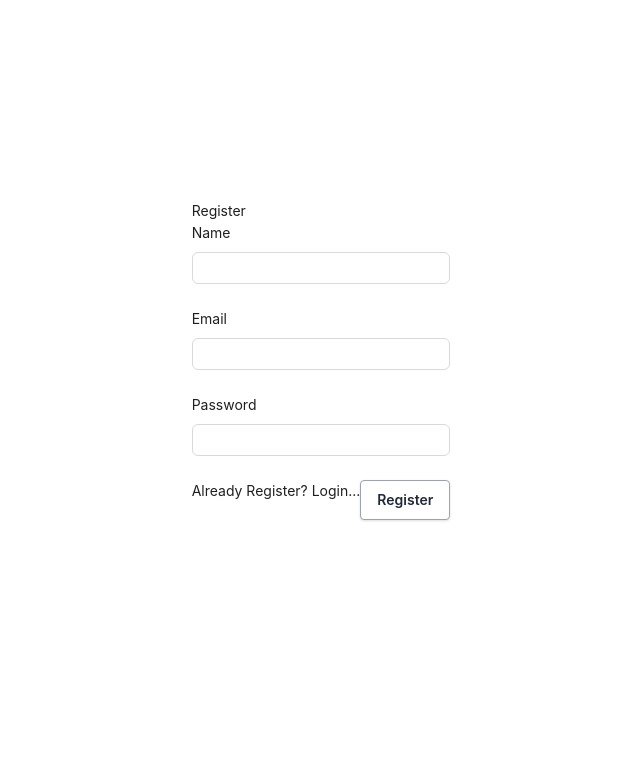
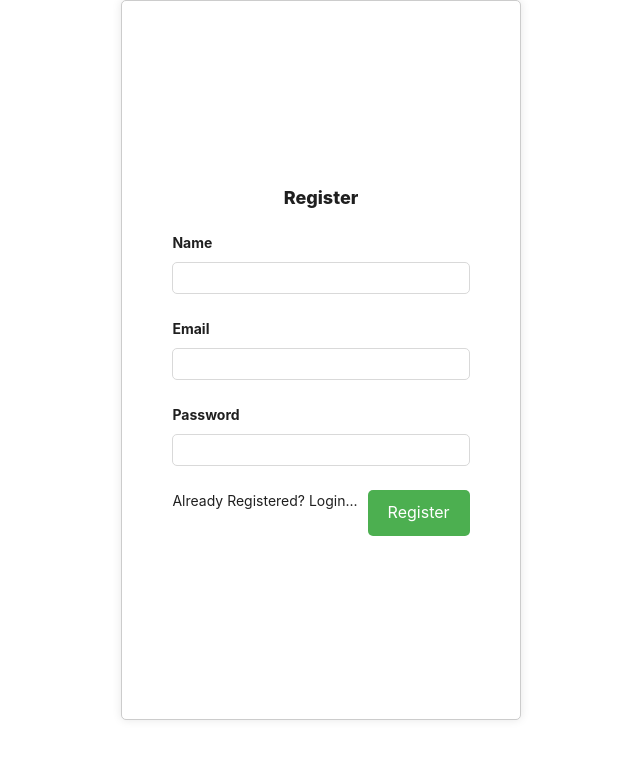
Before and after one commit to OjasTulswani/Money-Tracker-MERN-, a React (Create React App) app in the folder client/: page /register in a window 1280 px wide. Shown: the top 758 px of the page, without its empty margins (319-959 px from the left). Built offline with nearby package versions, Linux system fonts and the light colour scheme.

Commit message:
css and hosting config

```diff
--- a/client/src/components/Layouts/Header.js
+++ b/client/src/components/Layouts/Header.js
@@ -2,6 +2,7 @@ import React, {useState, useEffect} from "react";
 import { Link, useNavigate } from "react-router-dom";
 import { BsPersonFill } from 'react-icons/bs';
 import { message } from "antd";
+import "../../styles/HeaderStyles.css"
 
 const Header = () => {
 
@@ -33,20 +34,20 @@ const Header = () => {
     <>
 
 
-      <nav className="bg-white border-gray-200 ">
+      <nav className="bg-white border-gray-200 navbar ">
       <div className="max-w-screen-xl flex flex-wrap items-center justify-between mx-auto p-4">
-        <Link to="/" className="flex items-center space-x-3 rtl:space-x-reverse">
+        <Link to="/" className="flex items-center space-x-3 rtl:space-x-reverse navbar-brand">
           <span className="self-center text-2xl font-semibold whitespace-nowrap">Expanse Tracker</span>
         </Link>
         <div className="relative items-center md:order-2 space-x-3 md:space-x-0 rtl:space-x-reverse">
           <button type="button" onClick={toggleDropdown} className="flex text-sm rounded-full md:me-0 shadow-lg " >
 
-            <BsPersonFill className="w-6 h-6" /> <span className="items-center p-1">User</span>
+            <BsPersonFill className="w-6 h-6" /> <span className="items-center p-1">{loginUser && loginUser.name}</span>
           </button>
           <div className= {`absolute right-0 top-full mt-2 z-50 ${dropdownOpen ? 'block' : 'hidden'} my-4 text-base list-none bg-white divide-y divide-gray-100 rounded-lg shadow`} id="user-dropdown" style={{ width: '200px' }}>
             <div className="px-4 py-3">
               <span className="block text-sm text-gray-900 ">{loginUser && loginUser.name}</span>
-              <span className="block text-sm text-gray-500 truncate ">{loginUser && loginUser.emai}</span>
+              <span className="block text-sm text-gray-500 truncate ">{loginUser && loginUser.email}</span>
             </div>
             <ul className="py-2" aria-labelledby="user-menu-button">
               {/* <li>
--- a/client/src/pages/HomePage.js
+++ b/client/src/pages/HomePage.js
@@ -73,7 +73,7 @@ const HomePage = () => {
       try {
         const user = JSON.parse(localStorage.getItem("user"));
         setLoading(true);
-        const res = await axios.post("/transactions/get-transaction", {
+        const res = await axios.post("/api/v1/transactions/get-transaction", {
           userid: user._id,
           frequency,
           selectedDate,
@@ -94,7 +94,7 @@ const HomePage = () => {
   const handleDelete = async (record) => {
     try {
       setLoading(true);
-      await axios.post("/transactions/delete-transaction",{
+      await axios.post("/api/v1/transactions/delete-transaction",{
         transactionId: record._id,
       });
       setLoading(false);
@@ -112,7 +112,7 @@ const HomePage = () => {
       const user = JSON.parse(localStorage.getItem("user"));
       setLoading(true);
       if (editable) {
-        await axios.post("/transactions/edit-transaction", {
+        await axios.post("/api/v1/transactions/edit-transaction", {
           payload: {
             ...values,
             userid: user._id,
@@ -123,7 +123,7 @@ const HomePage = () => {
         setLoading(false);
         message.success("Transactions updated successfully");
       } else {
-        await axios.post("/transactions/add-transaction", {
+        await axios.post("/api/v1/transactions/add-transaction", {
           ...values,
           userid: user._id,
           date: moment(values.date).format("YYYY-MM-DD"),
--- a/client/src/pages/Login.js
+++ b/client/src/pages/Login.js
@@ -2,15 +2,19 @@ import React, { useState, useEffect } from "react";
 import { Form, Input, message } from "antd";
 import { Link, useNavigate } from "react-router-dom";
 import axios from "axios";
+import "../styles/Loginpage.css";
 import Spinner from "../components/Spinner";
+
 const Login = () => {
+  const img =
+    "https://images.unsplash.com/photo-1593538312308-d4c29d8dc7f1?ixlib=rb-4.0.3&ixid=MnwxMjA3fDB8MHxwaG90by1wYWdlfHx8fGVufDB8fHx8&auto=format&fit=crop&w=870&q=80";
   const [loading, setLoading] = useState(false);
   const navigate = useNavigate();
-  //from submit
+
   const submitHandler = async (values) => {
     try {
       setLoading(true);
-      const { data } = await axios.post("/users/login", values);
+      const { data } = await axios.post("/api/v1/users/login", values);
       setLoading(false);
       message.success("login success");
       localStorage.setItem(
@@ -24,7 +28,6 @@ const Login = () => {
     }
   };
 
-  //prevent for login user
   useEffect(() => {
     if (localStorage.getItem("user")) {
       navigate("/");
@@ -33,31 +36,34 @@ const Login = () => {
 
   return (
     <>
-    <div className='register-page'>
+      <div className="login-page">
         {loading && <Spinner />}
-            <Form layout='vertical' onFinish={submitHandler}>
+        <div className="grid grid-cols-12 container">
+          <h1 className="col-span-12">Money Tracker</h1>
+          <div className="col-span-6">
+            <img src={img} alt="login-img" className="w-full h-full" />
+          </div>
+          <div className="col-span-4 login-form">
+            <Form layout="vertical" onFinish={submitHandler}>
               <h1>Login</h1>
-
-
-                <Form.Item label= "Email" name="email">
-                    <Input type='email' />
+              <Form.Item label="Email" name="email">
+                <Input type="email" />
               </Form.Item>
-                <Form.Item label= "Password" name="password">
-                    <Input type='password'/>
+              <Form.Item label="Password" name="password">
+                <Input type="password" />
               </Form.Item>
-
               <div className="flex justify-between">
-                    <Link to="/register" >Not a user? Register...</Link>
-                    <button class="bg-white hover:bg-gray-100 text-gray-800 font-semibold py-2 px-4 border border-gray-400 rounded shadow">
+                <Link to="/register">Not a user? Register...</Link>
+                <button className="bg-white hover:bg-gray-100 text-gray-800 font-semibold py-2 px-4 border border-gray-400 rounded shadow">
                   Login
                 </button>
               </div>
             </Form>
+          </div>
+        </div>
+      </div>
+    </>
+  );
+};
 
-        </div>
-
-    </>
-  )
-}
-
-export default Login
+export default Login;
--- a/client/src/pages/Register.js
+++ b/client/src/pages/Register.js
@@ -1,30 +1,29 @@
-import React, {useState, useEffect} from 'react'
-import {Form, Input, message} from 'antd'
-import { Link, useNavigate } from 'react-router-dom'
-import axios from 'axios'
-import Spinner from '../components/Spinner'
-
-
+import React, { useState, useEffect } from "react";
+import { Form, Input, message } from "antd";
+import { Link, useNavigate } from "react-router-dom";
+import axios from "axios";
+import Spinner from "../components/Spinner";
+import "../styles/Register.css"; // Import your custom CSS file for styling
 
 const Register = () => {
-    const [loading, setLoading] = useState(false)
-    const navigate = useNavigate()
+  const [loading, setLoading] = useState(false);
+  const navigate = useNavigate();
 
-    //form submit
-    const submitHandler = async (values) =>{
+  // Form submit
+  const submitHandler = async (values) => {
     try {
-            setLoading(true)
-            await axios.post('/users/register', values)
-            message.success('Successfully registered!')
-            setLoading(false)
-            navigate('/login')
+      setLoading(true);
+      await axios.post("/api/v1/users/register", values);
+      message.success("Successfully registered!");
+      setLoading(false);
+      navigate("/login");
     } catch (error) {
-            setLoading(false)
-            message.error('Something went wrong...')
+      setLoading(false);
+      message.error("Something went wrong...");
     }
   };
 
-      //prevent for registration user
+  // Prevent user from accessing registration if already logged in
   useEffect(() => {
     if (localStorage.getItem("user")) {
       navigate("/");
@@ -32,33 +31,28 @@ const Register = () => {
   }, [navigate]);
 
   return (
-    <>
-        <div className='register-page'>
+    <div className="register-page">
       {loading && <Spinner />}
-            <Form layout='vertical' onFinish={submitHandler}>
-                <h1>Register</h1>
-
-                <Form.Item label= "Name" name="name">
+      <Form layout="vertical" onFinish={submitHandler}>
+        <h1 className="font-extrabold text-lg">Register</h1>
+        <Form.Item label="Name" name="name">
           <Input />
         </Form.Item>
-                <Form.Item label= "Email" name="email">
-                    <Input type='email' />
+        <Form.Item label="Email" name="email">
+          <Input type="email" />
         </Form.Item>
-                <Form.Item label= "Password" name="password">
-                    <Input type='password'/>
+        <Form.Item label="Password" name="password">
+          <Input type="password" />
         </Form.Item>
-
         <div className="flex justify-between">
-                    <Link to="/login" >Already Register? Login...</Link>
-                    <button class="bg-white hover:bg-gray-100 text-gray-800 font-semibold py-2 px-4 border border-gray-400 rounded shadow">
-                        Register
-                    </button>
+          <Link to="/login" className="link-to-login">
+            Already Registered? Login...
+          </Link>
+          <button className="register-button">Register</button>
         </div>
       </Form>
+    </div>
+  );
+};
 
-        </div>
-    </>
-  )
-}
-
-export default Register
+export default Register;
--- /dev/null
+++ b/client/src/styles/HeaderStyles.css
@@ -0,0 +1,8 @@
+.navbar {
+    background-color: #6f4e3742 !important;
+  }
+  .navbar .navbar-brand {
+    color: #6f4e37 !important;
+    font-weight: bold;
+    font-size: 1.5rem;
+  }
--- /dev/null
+++ b/client/src/styles/Loginpage.css
@@ -0,0 +1,47 @@
+.login-page {
+    height: 100vh !important;
+    width: 100vw !important;
+    display: flex;
+    align-items: center;
+    justify-content: center;
+    box-shadow: rgba(0, 0, 0, 0.35) 0px 5px 15px;
+  }
+  .login-page h1 {
+    text-align: center;
+    font-weight: bold;
+    font-size: 50px;
+    margin: 30px;
+    color: #344265;
+  }
+  .login-form {
+    background-color: #b9bcccb6;
+    margin-left: -15px;
+    padding: 30px;
+  }
+
+  .login-form h1 {
+    text-align: center;
+    font-weight: bold;
+    margin: 30px;
+    color: #344265;
+  }
+
+  .login-form .ant-form-item-label label {
+    color: #344265 !important;
+  }
+  .login-form button {
+    background-color: #344265;
+    color: white;
+    outline: none;
+  }
+  .login-form button:hover {
+    background-color: black;
+    color: white;
+  }
+  .login-form a {
+    color: #344265 !important;
+  }
+
+  .login-form a:hover {
+    color: black !important;
+  }
--- /dev/null
+++ b/client/src/styles/Register.css
@@ -0,0 +1,55 @@
+.register-page {
+    max-width: 400px;
+    margin: auto;
+    padding: 20px;
+    border: 1px solid #ccc;
+    border-radius: 5px;
+    background-color: #fff;
+    box-shadow: 0 0 10px rgba(0, 0, 0, 0.1);
+}
+
+h1 {
+    margin-bottom: 20px;
+    text-align: center;
+    font-weight: 400;
+}
+
+.flex {
+    display: flex;
+}
+
+.justify-between {
+    justify-content: space-between;
+}
+
+.register-button {
+    background-color: #4CAF50;
+    color: white;
+    font-size: 16px;
+    border: none;
+    padding: 10px 20px;
+    border-radius: 5px;
+    cursor: pointer;
+    transition: background-color 0.3s ease;
+}
+
+.register-button:hover {
+    background-color: #45a049;
+}
+
+.ant-form-item-label {
+    font-weight: bold;
+}
+
+.ant-input {
+    border-radius: 5px;
+}
+
+.ant-btn {
+    border-radius: 5px;
+}
+
+/* Add margin to the link */
+.link-to-login {
+    margin-right: 10px; /* Adjust spacing as needed */
+}
--- a/package.json
+++ b/package.json
@@ -7,7 +7,7 @@
     "start": "node server.js",
     "server": "nodemon server.js",
     "client": "npm start --prefix client",
-    "dev": "concurrently \"npm run server\" \"npm run client\" "
+    "dev": "concurrently \"npm start\" \"npm run client\" "
   },
   "keywords": [],
   "author": "Vitalix",
```
Also changed, not shown: 1 other file (tests, documents, lock files or other folders). Lines whose indentation alone changed are shown as unchanged.
